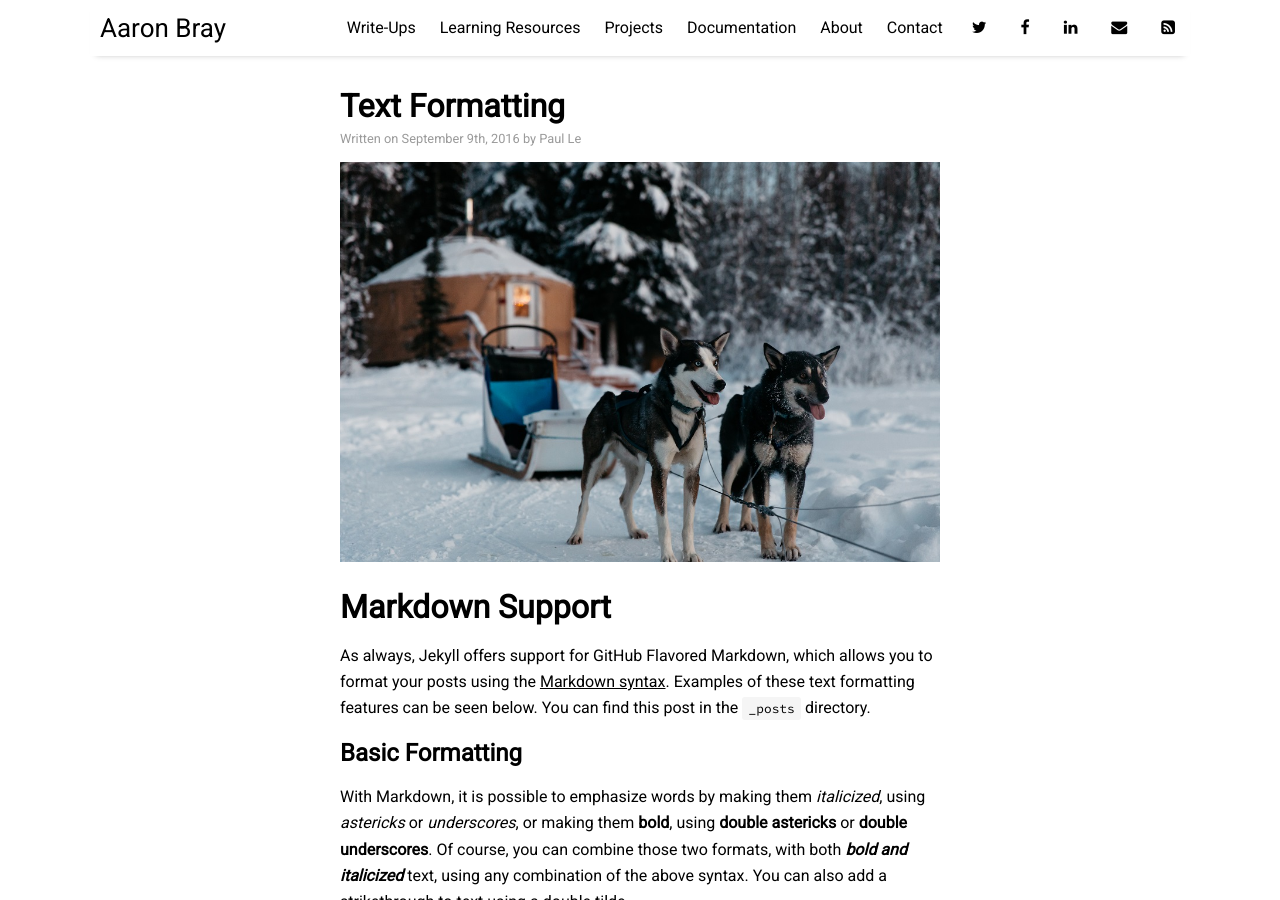
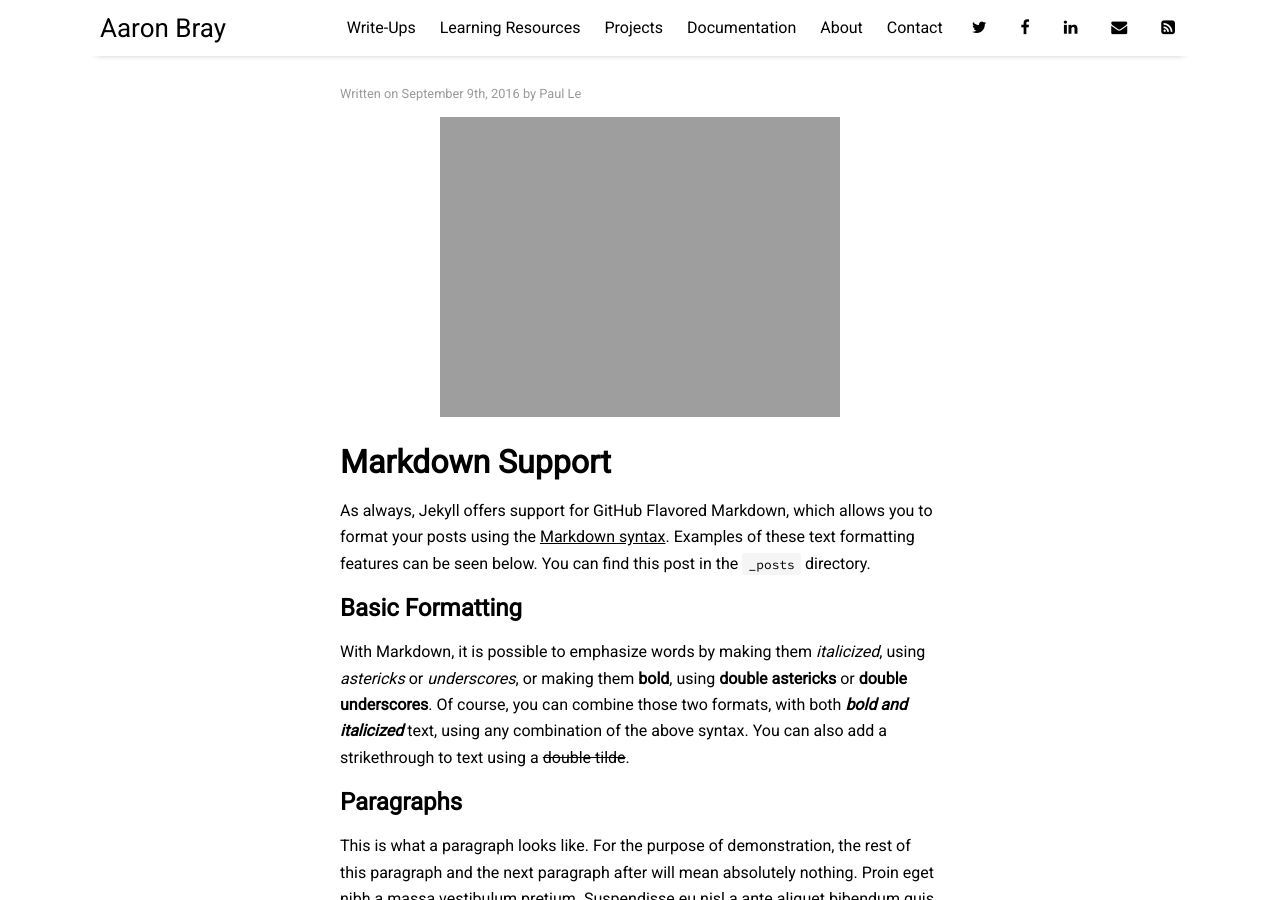
Before and after one commit to AaronBray/AaronBray.github.io, a Jekyll site: the page built from _posts/2016-09-09-text-formatting.md, in a window 1280 px wide and 900 px high. Built offline with Jekyll 4.4.1, drawn with Linux system fonts in a browser that asks for light colours; nearby versions of some CDN libraries; formulas are drawn with MathJax 3; comment, search, counter and statistics services are not loaded.

Commit message:
Update 2016-09-09-text-formatting.md

```diff
--- a/_posts/2016-09-09-text-formatting.md
+++ b/_posts/2016-09-09-text-formatting.md
@@ -1,10 +1,10 @@
 ---
 layout: post
-title: "Text Formatting"
+title: ""
 author: "Paul Le"
 categories: sample
 tags: [sample]
-image: arctic-1.jpg
+image: personal-data.jpg
 ---
 
 # Markdown Support
```
